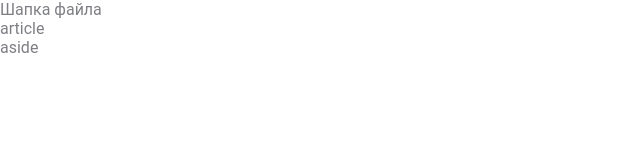
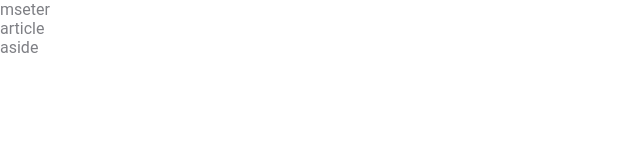
Before and after one commit to daniil42rus/wpresssite, a plain HTML site: page index.html in a window 1280 px wide. Shown: the full height of the page, 0-640 px from the left. Drawn offline with Linux system fonts and the light colour scheme.

Commit message:
master commmit

```diff
--- a/index.html
+++ b/index.html
@@ -10,7 +10,8 @@
 </head>
 
 <body>
-<header>Шапка файла</header>
+<header>mseter
+</header>
 <main>
 <article>article</article>
 <aside>aside</aside>
```
